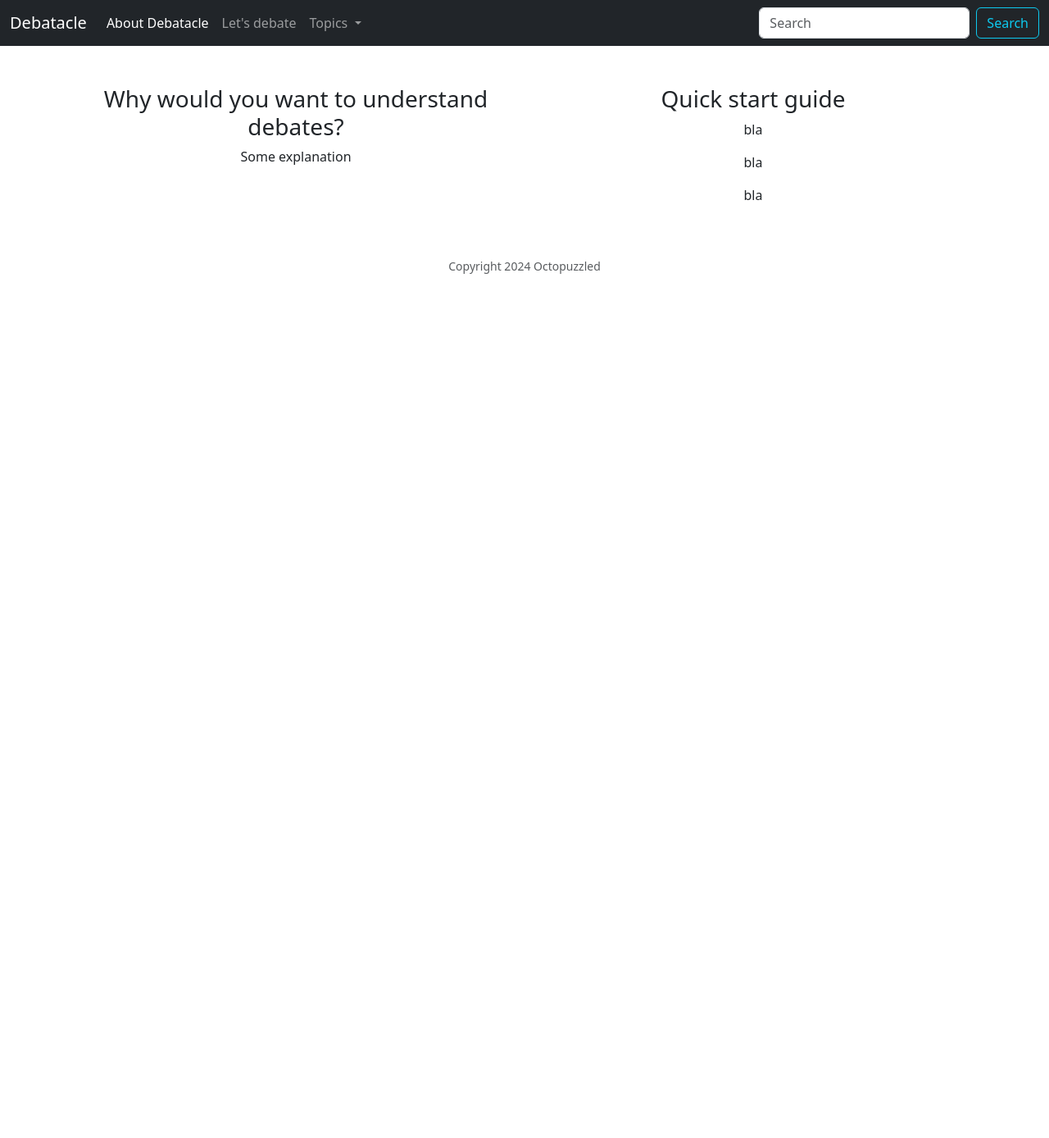
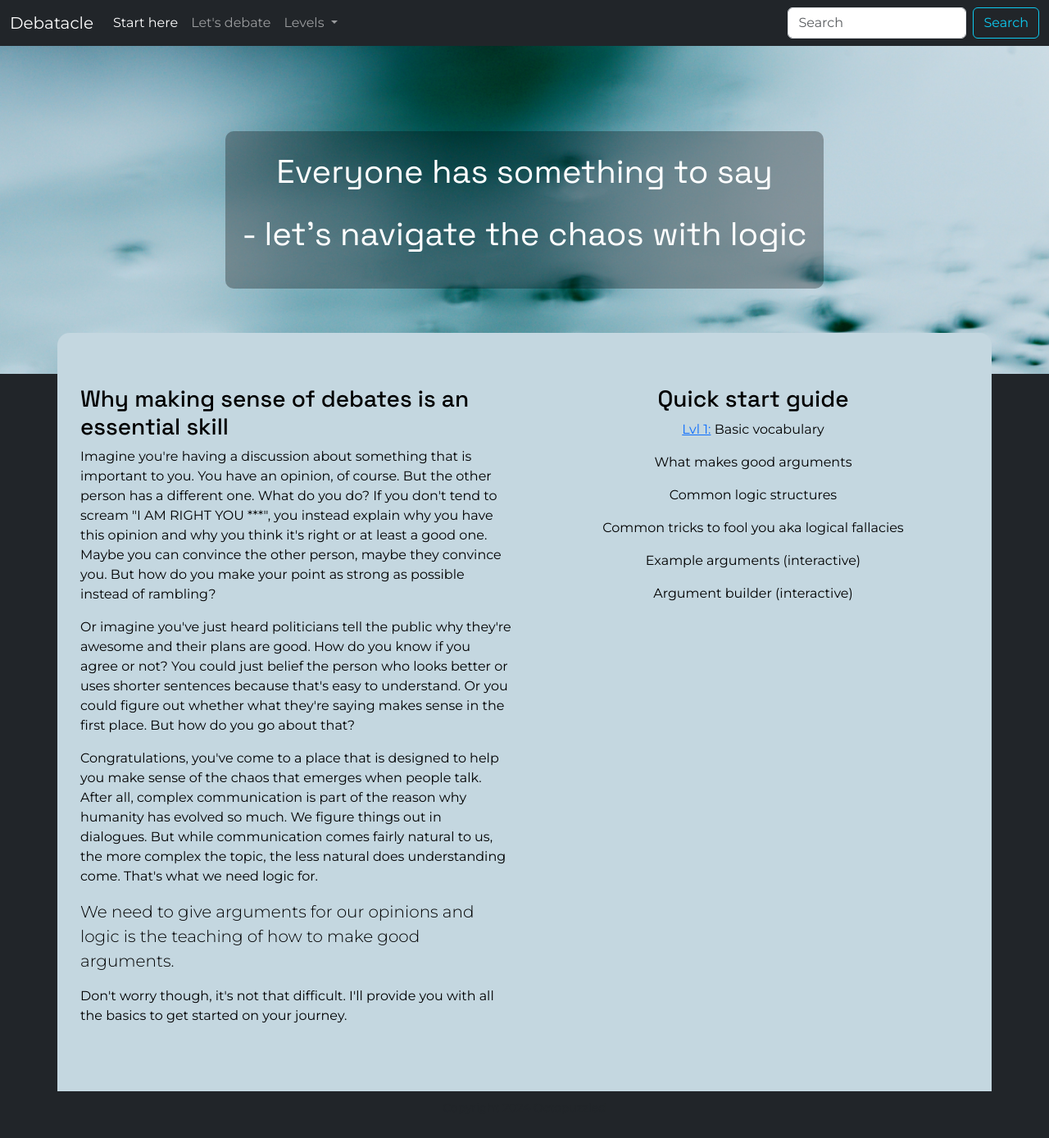
Before and after one commit to Octopuzzled/Debatacle, a Flask app: page / in a window 1280 px wide. Shown: the whole page at 82% size. Before the commit the page ends 334 px from the top, so only its background shows below. Run offline with Flask 3, Linux system fonts and the light colour scheme.

Commit message:
better design and some content

```diff
--- a/app.py
+++ b/app.py
@@ -4,9 +4,6 @@ from werkzeug.security import check_password_hash, generate_password_hash
 
 # Configure application
 app = Flask(__name__)
-
-# Debug mode activated!
-app.config['DEBUG'] = True
 
 # Configure session to use filesystem (instead of signed cookies)
 app.config["SESSION_PERMANENT"] = False
@@ -17,7 +14,14 @@ Session(app)
 def index():
     return render_template("index.html")
 
+@app.route("/start")
+def start():
+    return render_template("start.html")
+
+@app.route("/vocabulary", methods=["GET"])
+def vocab():
+    return render_template("vocabulary.html")
 
 # Run the flask app
 if __name__ == "__main__":
-    app.run()
+    app.run(debug=True)
--- /dev/null
+++ b/static/styles.css
@@ -0,0 +1,76 @@
+:root {
+    --background-color: #262626; /* Replace with your desired background color */
+    --font-heading: "Space Grotesk", sans-serif;
+    --font-gen: "Montserrat", sans-serif;
+    --text-bg: #C4D7E0; /* Light background for main content */
+  }
+
+  body {
+    min-height: 100vh;
+    display: flex;
+    flex-direction: column;
+    font-family: var(--font-gen);
+    color: black;
+}
+
+h1, h2, h3, h4, h5, h6 {
+    font-family: var(--font-heading);
+}
+
+.navbar {
+    background-color: rgba(--background-color, 0.8); /* Semi-transparent dark background */
+}
+
+.background-container {
+    background-image: url('blue-green.jpg');
+    background-position: center;
+    background-repeat: no-repeat;
+    background-size: cover;
+    height: 50vh; /* Reduced height */
+    display: flex;
+    align-items: center;
+    justify-content: center;
+    color: white;
+    text-shadow: 2px 2px 4px rgba(--background-color,0.5); /* Text shadow for better readability */
+}
+
+.background-container .fs-1 {
+    background-color: rgba(0, 0, 0, 0.3); /* Semi-transparent background for text */
+    padding: 20px;
+    border-radius: 10px;
+    font-family: var(--font-heading);
+}
+
+main.container {
+    flex-grow: 1;
+    background-color: var(--text-bg);
+    border-radius: 15px 15px 0 0; /* Rounded top corners */
+    margin-top: -50px; /* Pull main content up */
+    position: relative; /* For z-index to work */
+    z-index: 1; /* Ensure main content is above the background image */
+    box-shadow: 0 -10px 20px rgba(--background-color,0.1); /* Shadow for depth */
+}
+
+footer {
+    background-color: rgba(--background-color, 0.8); /* Semi-transparent dark background */
+    padding: 10px 0;
+}
+
+@media (max-height: 600px) {
+    .background-container {
+        height: 40vh; /* Even smaller for very small screens */
+    }
+}
+
+/* Responsive layout styles */
+@media (max-width: 767px) {
+    .quick-start {
+      margin-bottom: 2rem;
+    }
+  }
+
+  @media (min-width: 768px) {
+    .why-debates, .quick-start {
+      padding: 1rem;
+    }
+  }
--- a/templates/index.html
+++ b/templates/index.html
@@ -5,18 +5,49 @@
 {% endblock %}
 
 {% block main %}
-<div class="container text-center">
-    <div class="row">
-      <div class="col">
-        <h3>Why would you want to understand debates?</h3>
-        <p>Some explanation
+<div class="container">
+    <div class="row flex-column flex-md-row">
+      <div class="col-12 col-md-6 order-2 order-md-1 why-debates">
+        <h3>Why making sense of debates is an essential skill</h3>
+        <p>
+          Imagine you're having a discussion about something that is important to you.
+          You have an opinion, of course. But the other person has a different one.
+          What do you do? If you don't tend to scream "I AM RIGHT YOU ***", you instead
+          explain why you have this opinion and why you think it's right or at least a good one.
+          Maybe you can convince the other person, maybe they convince you. But how do you
+          make your point as strong as possible instead of rambling?
+        </p>
+        <p>
+          Or imagine you've just heard politicians tell the public why they're awesome and
+          their plans are good. How do you know if you agree or not? You could just belief
+          the person who looks better or uses shorter sentences because that's easy to understand.
+          Or you could figure out whether what they're saying makes sense in the first place.
+          But how do you go about that?
+        </p>
+        <p>
+          Congratulations, you've come to a place that is designed to help you make sense
+          of the chaos that emerges when people talk. After all, complex communication is
+          part of the reason why humanity has evolved so much. We figure things out in dialogues.
+          But while communication comes fairly natural to us, the more complex the topic,
+          the less natural does understanding come. That's what we need logic for.
+        </p>
+        <p class="lead">
+          We need to give arguments for our opinions and logic is the teaching of how to
+          make good arguments.
+        </p>
+        <p>
+          Don't worry though, it's not that difficult. I'll provide you
+          with all the basics to get started on your journey.
         </p>
       </div>
-      <div class="col">
+      <div class="col-12 col-md-6 order-1 order-md-2 quick-start text-center">
         <h3>Quick start guide</h3>
-        <p>bla</p>
-        <p>bla</p>
-        <p>bla</p>
+        <p><a href="/vocabulary">Lvl 1:</a> Basic vocabulary</p>
+        <p>What makes good arguments</p>
+        <p>Common logic structures</p>
+        <p>Common tricks to fool you aka logical fallacies</p>
+        <p>Example arguments (interactive)</p>
+        <p>Argument builder (interactive)</p>
       </div>
     </div>
   </div>
--- a/templates/layout.html
+++ b/templates/layout.html
@@ -12,30 +12,40 @@
 
          <link href="/static/styles.css" rel="stylesheet">
 
+        <!-- Font for headings: Space Grotesk-->
+         <link rel="preconnect" href="https://fonts.googleapis.com">
+        <link rel="preconnect" href="https://fonts.gstatic.com" crossorigin>
+        <link href="https://fonts.googleapis.com/css2?family=Space+Grotesk:wght@300..700&display=swap" rel="stylesheet">
+
+        <!-- Font for normal text: Montserrat-->
+        <link rel="preconnect" href="https://fonts.googleapis.com">
+        <link rel="preconnect" href="https://fonts.gstatic.com" crossorigin>
+        <link href="https://fonts.googleapis.com/css2?family=Montserrat:ital,wght@0,100..900;1,100..900&family=Space+Grotesk:wght@300..700&display=swap" rel="stylesheet">
+
          <title>Debatacle</title>
     </head>
 
-    <body>
-        <nav class="navbar navbar-dark navbar-expand-lg bg-dark">
+    <body class="bg-dark">
+        <nav class="navbar navbar-dark navbar-expand-lg">
             <div class="container-fluid">
-              <a class="navbar-brand" href="#">Debatacle</a>
+              <a class="navbar-brand" href="/">Debatacle</a>
               <button class="navbar-toggler" type="button" data-bs-toggle="collapse" data-bs-target="#navbarSupportedContent" aria-controls="navbarSupportedContent" aria-expanded="false" aria-label="Toggle navigation">
                 <span class="navbar-toggler-icon"></span>
               </button>
               <div class="collapse navbar-collapse" id="navbarSupportedContent">
                 <ul class="navbar-nav me-auto mb-2 mb-lg-0">
                   <li class="nav-item">
-                    <a class="nav-link active" aria-current="page" href="#">About Debatacle</a>
+                    <a class="nav-link active" aria-current="page" href="/start">Start here</a>
                   </li>
                   <li class="nav-item">
                     <a class="nav-link" href="#">Let's debate</a>
                   </li>
                   <li class="nav-item dropdown">
                     <a class="nav-link dropdown-toggle" href="#" role="button" data-bs-toggle="dropdown" aria-expanded="false">
-                      Topics
+                      Levels
                     </a>
                     <ul class="dropdown-menu">
-                      <li><a class="dropdown-item" href="#">Introduction to Arguments</a></li>
+                      <li><a class="dropdown-item" href="/vocabulary">Level 1: basic vocabulary</a></li>
                       <li><a class="dropdown-item" href="#">Introduction to Logic</a></li>
                       <li><a class="dropdown-item" href="#">Advanced concepts</a></li>
                     </ul>
@@ -49,7 +59,15 @@
             </div>
           </nav>
 
-        <main class="container py-5 text-center">
+          <section class="background-container">
+            <div class="fs-1 text-center">
+              <p>Everyone has something to say</p>
+              <p>- let's navigate the chaos with logic</p>
+            </div>
+          </section>
+
+
+        <main class="container py-5">
             {% block main %}{% endblock %}
         </main>
 
```
Also changed, not shown: templates/copy.html (added, +9 -0 lines), templates/start.html (added, +20 -0 lines), templates/vocabulary.html (added, +14 -0 lines), static/blue-green.jpg (added).
